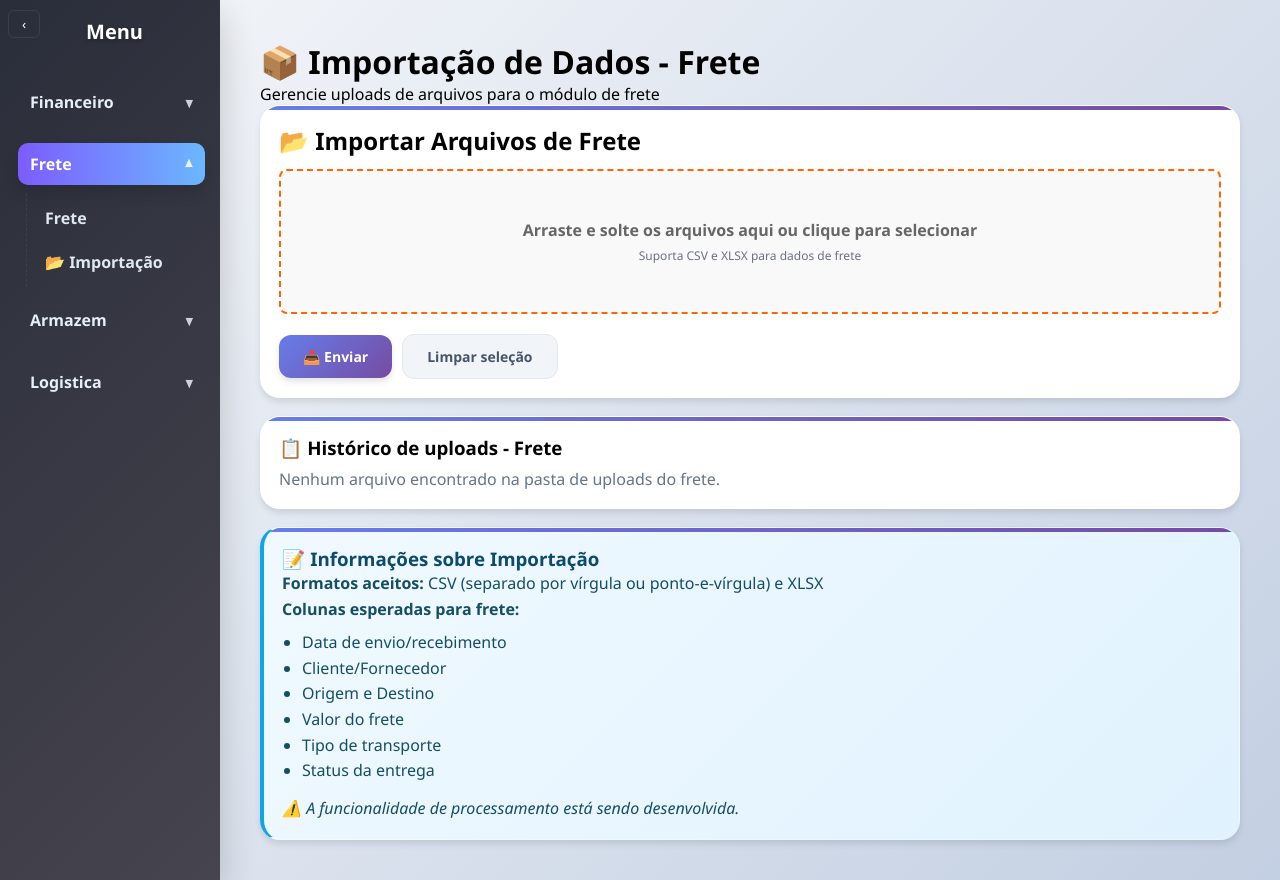
After one commit to Marcosvaquino/Financeiro.py, a Flask app: page /frete/importacao in a window 1280 px wide. The commit adds this page. Run offline with Flask 3, Linux system fonts and the light colour scheme.

Commit message:
implantação da importação do Frete

```diff
--- a/financeiro/frete.py
+++ b/financeiro/frete.py
@@ -1,4 +1,6 @@
-from flask import Blueprint, render_template
+from flask import Blueprint, render_template, request, redirect, url_for, flash, send_from_directory
+import os
+from datetime import datetime
 
 bp = Blueprint('frete', __name__, url_prefix='/frete')
 
@@ -6,3 +8,55 @@ bp = Blueprint('frete', __name__, url_prefix='/frete')
 @bp.route('/')
 def index():
     return render_template('frete.html')
+
+
+@bp.route('/importacao', methods=['GET', 'POST'])
+def importacao():
+    if request.method == 'POST':
+        if 'files' not in request.files:
+            flash('Nenhum arquivo enviado!', 'error')
+            return redirect(url_for('frete.importacao'))
+
+        files = request.files.getlist('files')
+        if not files or files[0].filename == '':
+            flash('Nenhum arquivo selecionado.', 'error')
+            return redirect(url_for('frete.importacao'))
+
+        # Criar diretório de uploads do frete se não existir
+        uploads_dir = os.path.abspath(os.path.join(os.path.dirname(__file__), 'uploads', 'frete'))
+        os.makedirs(uploads_dir, exist_ok=True)
+
+        for file in files:
+            if file.filename:
+                # Salvar arquivo temporariamente
+                filepath = os.path.join(uploads_dir, file.filename)
+                file.save(filepath)
+                # TODO: Implementar processamento do arquivo de frete
+                flash(f'{file.filename}: Arquivo salvo com sucesso! (Processamento será implementado)', 'success')
+
+        return redirect(url_for('frete.importacao'))
+
+    # Lista de arquivos enviados (pasta uploads/frete)
+    uploads_dir = os.path.abspath(os.path.join(os.path.dirname(__file__), 'uploads', 'frete'))
+    uploads = []
+    if os.path.isdir(uploads_dir):
+        for fname in sorted(os.listdir(uploads_dir), reverse=True):
+            fpath = os.path.join(uploads_dir, fname)
+            try:
+                mtime = os.path.getmtime(fpath)
+                size = os.path.getsize(fpath)
+                uploads.append({
+                    'name': fname,
+                    'mtime': datetime.fromtimestamp(mtime).strftime('%Y-%m-%d %H:%M:%S'),
+                    'size': size
+                })
+            except Exception:
+                continue
+
+    return render_template('frete_importacao.html', uploads=uploads)
+
+
+@bp.route('/uploads/<path:filename>')
+def uploaded_file(filename):
+    uploads_dir = os.path.abspath(os.path.join(os.path.dirname(__file__), 'uploads', 'frete'))
+    return send_from_directory(uploads_dir, filename)
--- a/financeiro/templates/base.html
+++ b/financeiro/templates/base.html
@@ -27,6 +27,7 @@
                     <span class="menu-parent">Frete</span>
                     <ul class="menu-children">
                         <li class="child-item"><a href="{{ url_for('frete.index') }}">Frete</a></li>
+                        <li class="child-item"><a href="{{ url_for('frete.importacao') }}">📂 Importação</a></li>
                     </ul>
                 </li>
                 <li class="menu-item has-children">
--- /dev/null
+++ b/financeiro/templates/frete_importacao.html
@@ -0,0 +1,121 @@
+{% extends "base.html" %}
+
+{% block content %}
+<div class="board-header fade-in-up">
+    <h1>📦 Importação de Dados - Frete</h1>
+    <div class="subtitle">Gerencie uploads de arquivos para o módulo de frete</div>
+</div>
+
+<div class="import-cards">
+    <div class="card fade-in-up">
+        <h2 style="margin-bottom:12px">📂 Importar Arquivos de Frete</h2>
+        <form method="POST" enctype="multipart/form-data">
+            <div class="drop-zone" id="dropZone">
+                <div style="text-align:center; padding:18px;">
+                    <strong id="dropText">Arraste e solte os arquivos aqui ou clique para selecionar</strong>
+                    <div style="font-size:12px; color:#6b7280; margin-top:6px">Suporta CSV e XLSX para dados de frete</div>
+                </div>
+                <input type="file" name="files" id="fileInput" multiple hidden>
+            </div>
+
+            <div style="margin-top:12px; display:flex; gap:10px; align-items:center;">
+                <button type="submit" class="btn btn-primary">📤 Enviar</button>
+                <button type="button" id="btnClearInput" class="btn btn-secondary">Limpar seleção</button>
+            </div>
+        </form>
+
+        {% with messages = get_flashed_messages(with_categories=true) %}
+          {% if messages %}
+            <ul class="messages">
+              {% for category, message in messages %}
+                <li class="{{ category }}">{{ message }}</li>
+              {% endfor %}
+            </ul>
+          {% endif %}
+        {% endwith %}
+    </div>
+
+    <div class="card fade-in-up">
+        <h3 style="margin-top:0;">📋 Histórico de uploads - Frete</h3>
+        {% if uploads and uploads|length > 0 %}
+        <div class="uploads-table-wrapper">
+            <table class="uploads-table">
+                <thead>
+                    <tr>
+                        <th>Data</th>
+                        <th>Arquivo</th>
+                        <th>Tamanho (KB)</th>
+                        <th>Ação</th>
+                    </tr>
+                </thead>
+                <tbody>
+                    {% for f in uploads %}
+                    <tr>
+                        <td>{{ f.mtime }}</td>
+                        <td><div class="file-name" title="{{ f.name }}">{{ f.name }}</div></td>
+                        <td style="text-align:right">{{ (f.size / 1024) | round(1) }}</td>
+                        <td><a href="{{ url_for('frete.uploaded_file', filename=f.name) }}" target="_blank">Baixar</a></td>
+                    </tr>
+                    {% endfor %}
+                </tbody>
+            </table>
+        </div>
+        {% else %}
+            <div style="color:#64748b; margin-top:8px;">Nenhum arquivo encontrado na pasta de uploads do frete.</div>
+        {% endif %}
+    </div>
+
+    <!-- Card informativo sobre o formato esperado -->
+    <div class="card fade-in-up" style="background: linear-gradient(135deg, #f0f9ff 0%, #e0f2fe 100%); border-left: 4px solid #0ea5e9;">
+        <h3 style="margin-top:0; color: #0c4a6e;">📝 Informações sobre Importação</h3>
+        <div style="color: #164e63; line-height: 1.6;">
+            <p><strong>Formatos aceitos:</strong> CSV (separado por vírgula ou ponto-e-vírgula) e XLSX</p>
+            <p><strong>Colunas esperadas para frete:</strong></p>
+            <ul style="margin: 8px 0; padding-left: 20px;">
+                <li>Data de envio/recebimento</li>
+                <li>Cliente/Fornecedor</li>
+                <li>Origem e Destino</li>
+                <li>Valor do frete</li>
+                <li>Tipo de transporte</li>
+                <li>Status da entrega</li>
+            </ul>
+            <p style="margin-top: 12px;"><em>⚠️ A funcionalidade de processamento está sendo desenvolvida.</em></p>
+        </div>
+    </div>
+</div>
+
+<script>
+    const dropZone = document.getElementById("dropZone");
+    const fileInput = document.getElementById("fileInput");
+    const dropText = document.getElementById("dropText");
+
+    dropZone.addEventListener("click", () => fileInput.click());
+
+    dropZone.addEventListener("dragover", (e) => {
+        e.preventDefault();
+        dropZone.classList.add("dragover");
+        dropText.textContent = "Solte os arquivos aqui";
+    });
+
+    dropZone.addEventListener("dragleave", () => {
+        dropZone.classList.remove("dragover");
+        dropText.textContent = "Arraste e solte os arquivos aqui ou clique para selecionar";
+    });
+
+    dropZone.addEventListener("drop", (e) => {
+        e.preventDefault();
+        fileInput.files = e.dataTransfer.files;
+        dropZone.classList.remove("dragover");
+        dropText.textContent = fileInput.files.length + " arquivo(s) selecionado(s)";
+    });
+
+    fileInput.addEventListener("change", () => {
+        dropText.textContent = fileInput.files.length + " arquivo(s) selecionado(s)";
+    });
+
+    document.getElementById('btnClearInput').addEventListener('click', function(){
+        fileInput.value = null;
+        dropText.textContent = 'Arraste e solte os arquivos aqui ou clique para selecionar';
+    });
+</script>
+{% endblock %}
```
